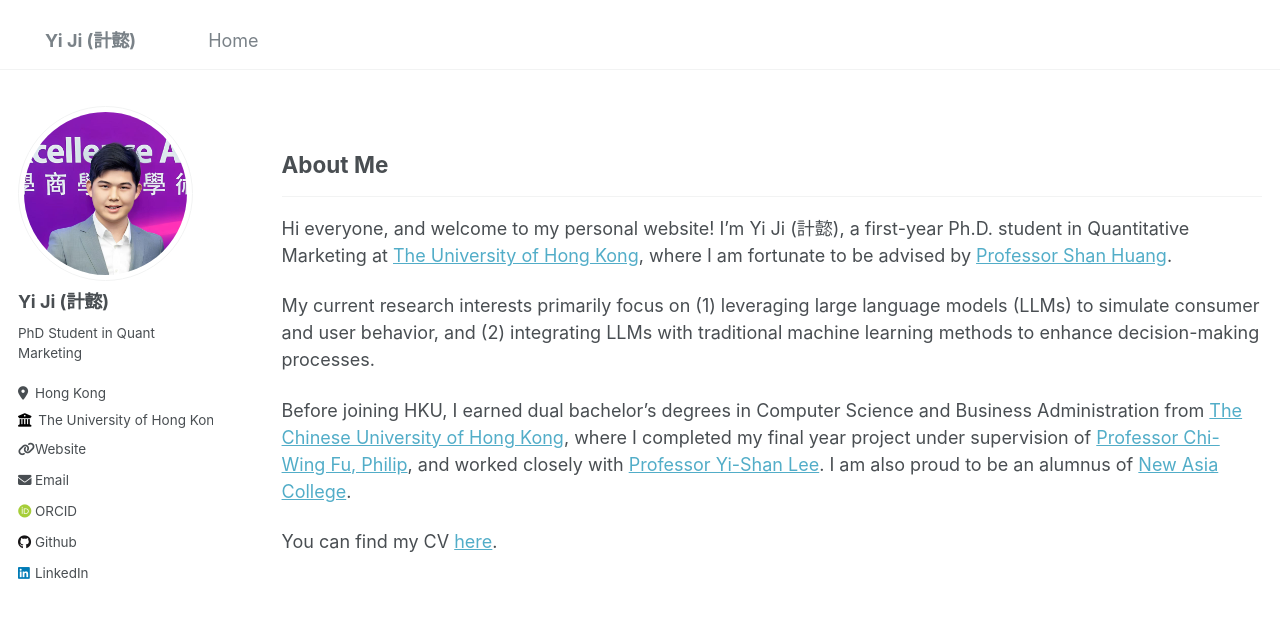
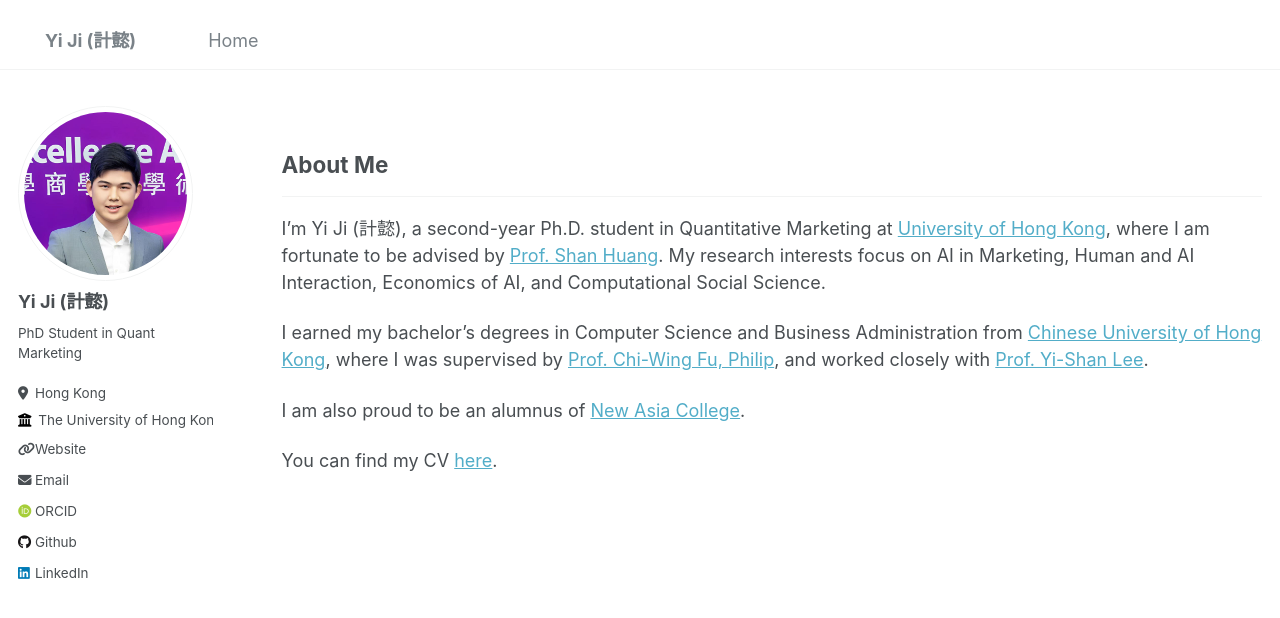
Before and after one commit to jasonyji/jasonyji.github.io, a Jekyll site: the page built from _pages/about.md, in a window 1280 px wide. Shown: the top 618 px of the page. Built offline with Jekyll 4.4.1, drawn with Linux system fonts in a browser that asks for light colours; some web fonts are replaced.

Commit message:
Revise about me section with current details
Updated academic status and added research interests.

```diff
--- a/_pages/about.md
+++ b/_pages/about.md
@@ -10,10 +10,11 @@ redirect_from:
 
 ## About Me
 ---
-Hi everyone, and welcome to my personal website! I’m Yi Ji (計懿), a first-year Ph.D. student in Quantitative Marketing at <a href="https://www.hku.hk/" target="_blank">The University of Hong Kong</a>, where I am fortunate to be advised by <a href="https://www.shanhhuang.com/" target="_blank">Professor Shan Huang</a>.
+I’m Yi Ji (計懿), a second-year Ph.D. student in Quantitative Marketing at <a href="https://www.hku.hk/" target="_blank">University of Hong Kong</a>, where I am fortunate to be advised by <a href="https://www.shanhhuang.com/" target="_blank">Prof. Shan Huang</a>.
+My research interests focus on AI in Marketing, Human and AI Interaction, Economics of AI, and Computational Social Science.
 
-My current research interests primarily focus on (1) leveraging large language models (LLMs) to simulate consumer and user behavior, and (2) integrating LLMs with traditional machine learning methods to enhance decision-making processes.
+I earned my bachelor's degrees in Computer Science and Business Administration from <a href="https://www.cuhk.edu.hk/english/index.html" target="_blank">Chinese University of Hong Kong</a>, where I was supervised by <a href="https://www.cse.cuhk.edu.hk/~cwfu/" target="_blank">Prof. Chi-Wing Fu, Philip</a>, and worked closely with <a href="https://sites.google.com/view/yi-shanlee" target="_blank">Prof. Yi-Shan Lee</a>.
 
-Before joining HKU, I earned dual bachelor's degrees in Computer Science and Business Administration from <a href="https://www.cuhk.edu.hk/english/index.html" target="_blank">The Chinese University of Hong Kong</a>, where I completed my final year project under supervision of <a href="https://www.cse.cuhk.edu.hk/~cwfu/" target="_blank">Professor Chi-Wing Fu, Philip</a>, and worked closely with <a href="https://sites.google.com/view/yi-shanlee" target="_blank">Professor Yi-Shan Lee</a>. I am also proud to be an alumnus of <a href="https://www.na.cuhk.edu.hk/" target="_blank">New Asia College</a>.
+I am also proud to be an alumnus of <a href="https://www.na.cuhk.edu.hk/" target="_blank">New Asia College</a>.
 
 You can find my CV <a href="../files/CV.pdf" target="_blank">here</a>.
```
